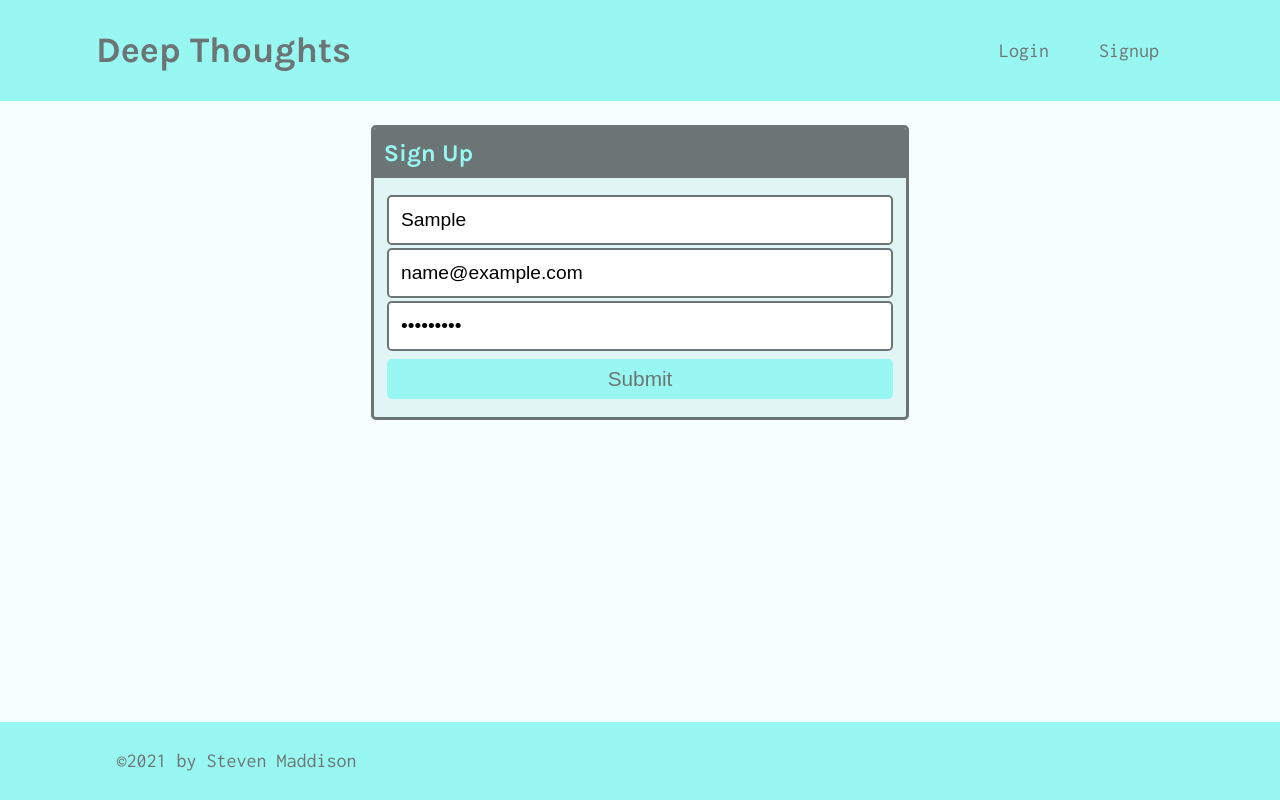
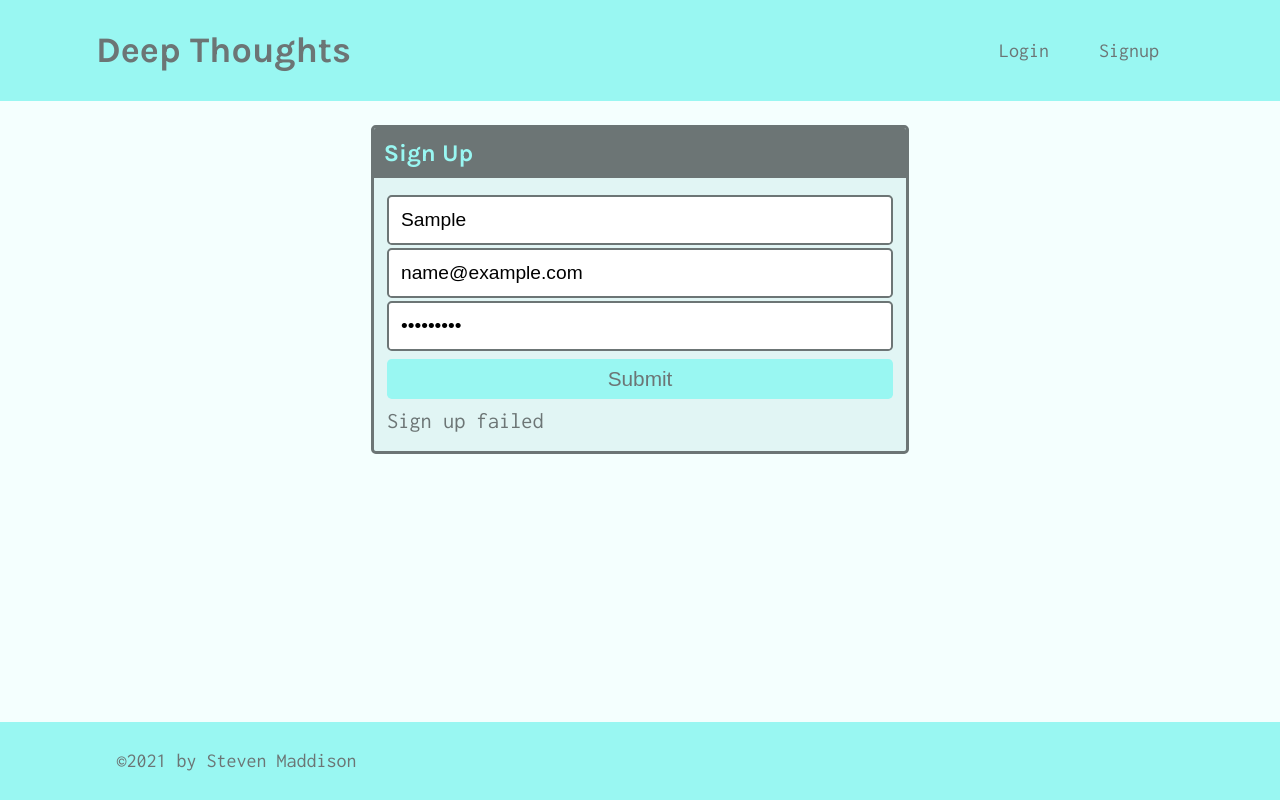
Before and after one commit to Stevtm/deep-thoughts, a React (Create React App) app in the folder client/: page /signup in a window 1280 px wide. Both pictures are taken after typing "Sample", "name@example.com", "Sample123" into the empty fields and a click on the button "Submit". Built offline with nearby package versions, Linux system fonts and the light colour scheme; no server answers.

Commit message:
set up Signup page to create user from front-end

```diff
--- a/client/src/pages/Signup.js
+++ b/client/src/pages/Signup.js
@@ -1,7 +1,15 @@
-import React, { useState } from 'react';
+import React, { useState } from "react";
+import { useMutation } from "@apollo/client";
+import { ADD_USER } from "../utils/mutations";
 
 const Signup = () => {
-  const [formState, setFormState] = useState({ username: '', email: '', password: '' });
+	const [formState, setFormState] = useState({
+		username: "",
+		email: "",
+		password: "",
+	});
+
+	const [addUser, { error }] = useMutation(ADD_USER);
 
 	// update state based on form input changes
 	const handleChange = (event) => {
@@ -16,46 +24,54 @@
 	// submit form
 	const handleFormSubmit = async (event) => {
 		event.preventDefault();
+
+		try {
+			const { data } = await addUser({ variables: { ...formState } });
+			console.log(data);
+		} catch (e) {
+			console.log(e);
+		}
 	};
 
 	return (
-    <main className='flex-row justify-center mb-4'>
-      <div className='col-12 col-md-6'>
-        <div className='card'>
-          <h4 className='card-header'>Sign Up</h4>
-          <div className='card-body'>
+		<main className="flex-row justify-center mb-4">
+			<div className="col-12 col-md-6">
+				<div className="card">
+					<h4 className="card-header">Sign Up</h4>
+					<div className="card-body">
 						<form onSubmit={handleFormSubmit}>
 							<input
-                className='form-input'
-                placeholder='Your username'
-                name='username'
-                type='username'
-                id='username'
+								className="form-input"
+								placeholder="Your username"
+								name="username"
+								type="username"
+								id="username"
 								value={formState.username}
 								onChange={handleChange}
 							/>
 							<input
-                className='form-input'
-                placeholder='Your email'
-                name='email'
-                type='email'
-                id='email'
+								className="form-input"
+								placeholder="Your email"
+								name="email"
+								type="email"
+								id="email"
 								value={formState.email}
 								onChange={handleChange}
 							/>
 							<input
-                className='form-input'
-                placeholder='******'
-                name='password'
-                type='password'
-                id='password'
+								className="form-input"
+								placeholder="******"
+								name="password"
+								type="password"
+								id="password"
 								value={formState.password}
 								onChange={handleChange}
 							/>
-              <button className='btn d-block w-100' type='submit'>
+							<button className="btn d-block w-100" type="submit">
 								Submit
 							</button>
 						</form>
+						{error && <div>Sign up failed</div>}
 					</div>
 				</div>
 			</div>
--- /dev/null
+++ b/client/src/utils/mutations.js
@@ -0,0 +1,25 @@
+import { gql } from "@apollo/client";
+
+export const LOGIN_USER = gql`
+	mutation login($email: String!, $password: String!) {
+		login(email: $email, password: $password) {
+			token
+			user {
+				_id
+				username
+			}
+		}
+	}
+`;
+
+export const ADD_USER = gql`
+	mutation addUser($username: String!, $email: String!, $password: String!) {
+		addUser(username: $username, email: $email, password: $password) {
+			token
+			user {
+				_id
+				username
+			}
+		}
+	}
+`;
```
Lines whose indentation alone changed are shown as unchanged.
